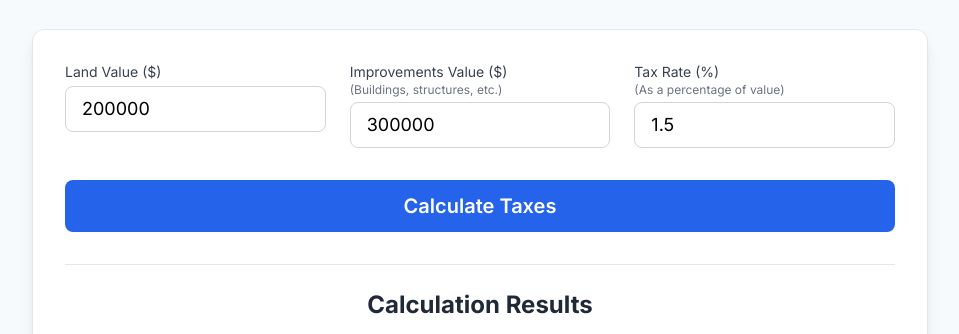
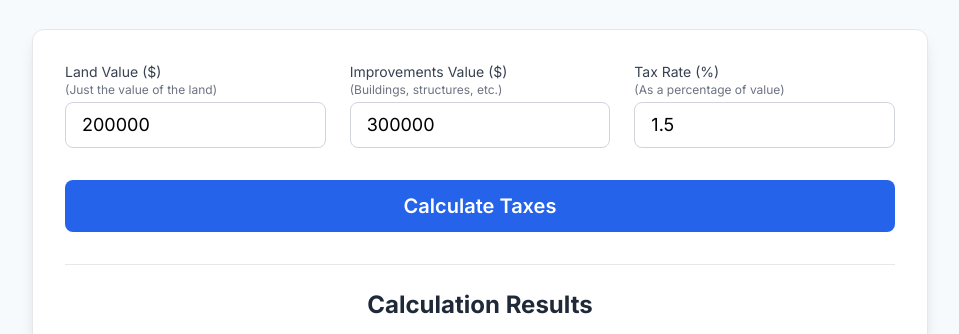
Before and after one commit to raulmartinezluna/Taxation-Calculator, a plain HTML site: page index.html in a window 1280 px wide. Shown: the part 111-445 px from the top of the page, without its empty margins (160-1119 px from the left). Drawn offline with nearby package versions, Linux system fonts and the light colour scheme.

Commit message:
Update index.html
Balanced the inputs in vertical terms.

```diff
--- a/index.html
+++ b/index.html
@@ -40,6 +40,7 @@
                 <div>
                     <label for="landValue" class="block text-sm font-medium text-gray-700 mb-1">
                         Land Value ($)
+                        <span class="text-xs text-gray-500 block">(Just the value of the land)</span>
                     </label>
                     <input type="number" id="landValue" placeholder="e.g., 200000" min="0" value="200000"
                            class="w-full px-4 py-2 border border-gray-300 rounded-lg focus:ring-blue-500 focus:border-blue-500 text-lg">
```
